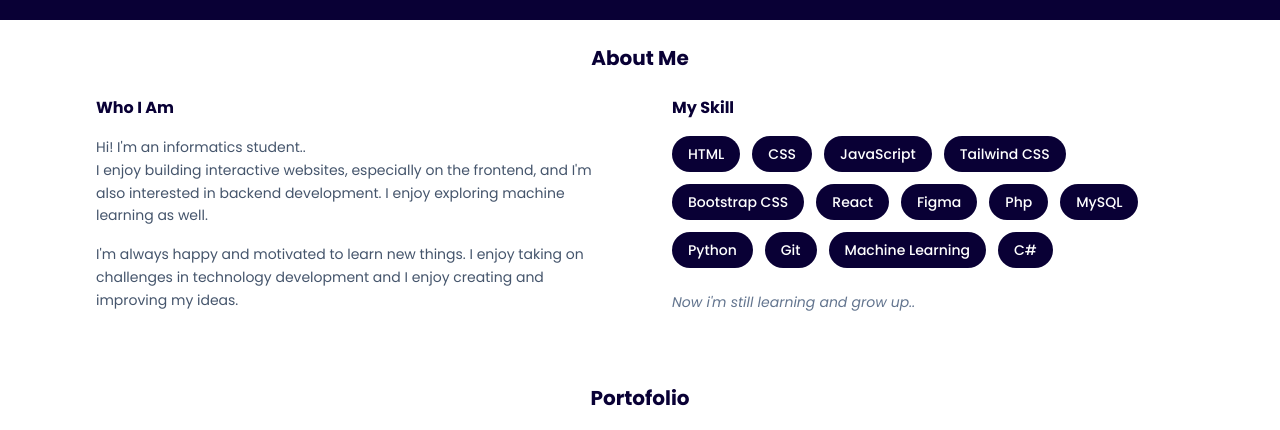
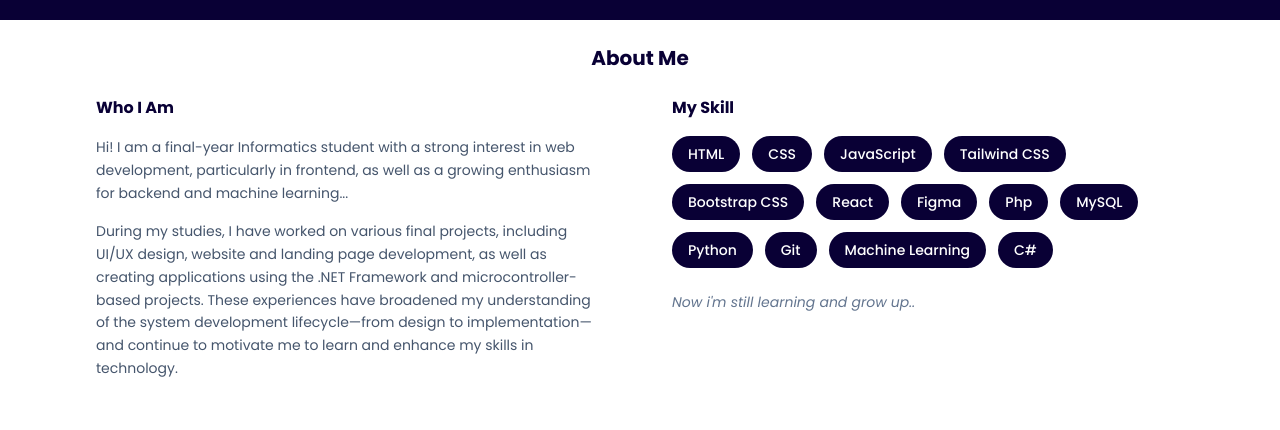
Before and after one commit to LutfianaDeka/LutfianaDeka, a React (Vite) app: page / in a window 1280 px wide. Shown: the part 780-1210 px from the top of the page. Built offline with nearby package versions, Linux system fonts and the light colour scheme.

Commit message:
update about.jsx

```diff
--- a/src/component/about.jsx
+++ b/src/component/about.jsx
@@ -18,10 +18,7 @@ const SKILLS = [
 export default function About() {
   return (
     // --> Latar belakang gradien yang modern dan lembut
-    <section
-      id="about"
-      className="about bg-white py-6"
-    >
+    <section id="about" className="about bg-white py-6">
       <div className="max-w-6xl mx-auto px-6 md:px-8">
         <h2 className="text-xl font-bold text-center text-[#090035] pb-6">
           About Me
@@ -36,15 +33,18 @@ export default function About() {
             </h3>
             <div className="text-sm leading-relaxed text-slate-600 space-y-4">
               <p>
-                Hi! I'm an informatics student.. <br /> I enjoy building
-                interactive websites, especially on the frontend, and I'm also
-                interested in backend development. I enjoy exploring machine
-                learning as well.
+                Hi! I am a final-year Informatics student with a strong interest
+                in web development, particularly in frontend, as well as a
+                growing enthusiasm for backend and machine learning...
               </p>
               <p>
-                I'm always happy and motivated to learn new things. I enjoy
-                taking on challenges in technology development and I enjoy
-                creating and improving my ideas.
+                During my studies, I have worked on various final projects,
+                including UI/UX design, website and landing page development, as
+                well as creating applications using the .NET Framework and
+                microcontroller-based projects. These experiences have broadened
+                my understanding of the system development lifecycle—from design
+                to implementation—and continue to motivate me to learn and
+                enhance my skills in technology.
               </p>
             </div>
           </div>
--- a/src/component/footer.jsx
+++ b/src/component/footer.jsx
@@ -14,7 +14,7 @@ export default function Footer() {
             </a>
             <a
               className="gmail transition-all duration-300 hover:-translate-y-[2px] hover:text-indigo-200"
-              href="mailto:lutfianadeka00@gmail.com"
+              href="mailto:lutfianadeka@students.amikom.ac.id"
             >
               <i className="bi bi-envelope"></i>
             </a>
--- a/src/component/navbar.jsx
+++ b/src/component/navbar.jsx
@@ -68,28 +68,28 @@ function Navbar() {
             <nav className="flex flex-col gap-2 text-base max-xs:text-xs pt-20 max-xs:pt-10 max-md:pt-16 top-0 text-[#090035]">
               <a
                 className="px-5 py-2 hover:bg-indigo-900 hover:text-white transition-colors duration-200"
-                href=""
+                href="#home"
                 onClick={closeSidebar}
               >
                 Home
               </a>
               <a
                 className="px-5 py-2 hover:bg-indigo-900 hover:text-white transition-colors duration-200"
-                href=""
+                href="#about"
                 onClick={closeSidebar}
               >
                 About
               </a>
               <a
                 className="px-5 py-2 hover:bg-indigo-900 hover:text-white transition-colors duration-200"
-                href=""
+                href="#portofolio"
                 onClick={closeSidebar}
               >
                 Portofolio
               </a>
               <a
                 className="px-5 py-2 hover:bg-indigo-900 hover:text-white transition-colors duration-200"
-                href=""
+                href="#footer"
                 onClick={closeSidebar}
               >
                 Contact
```
